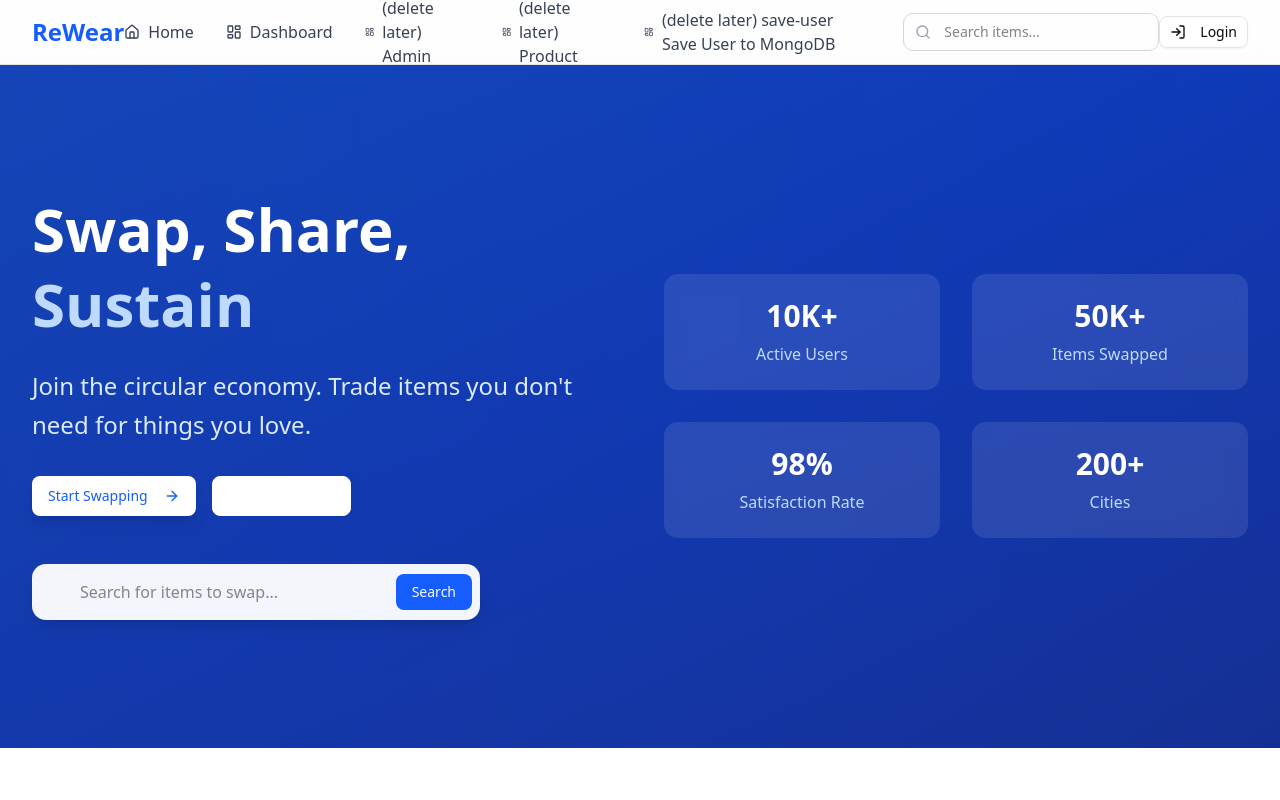
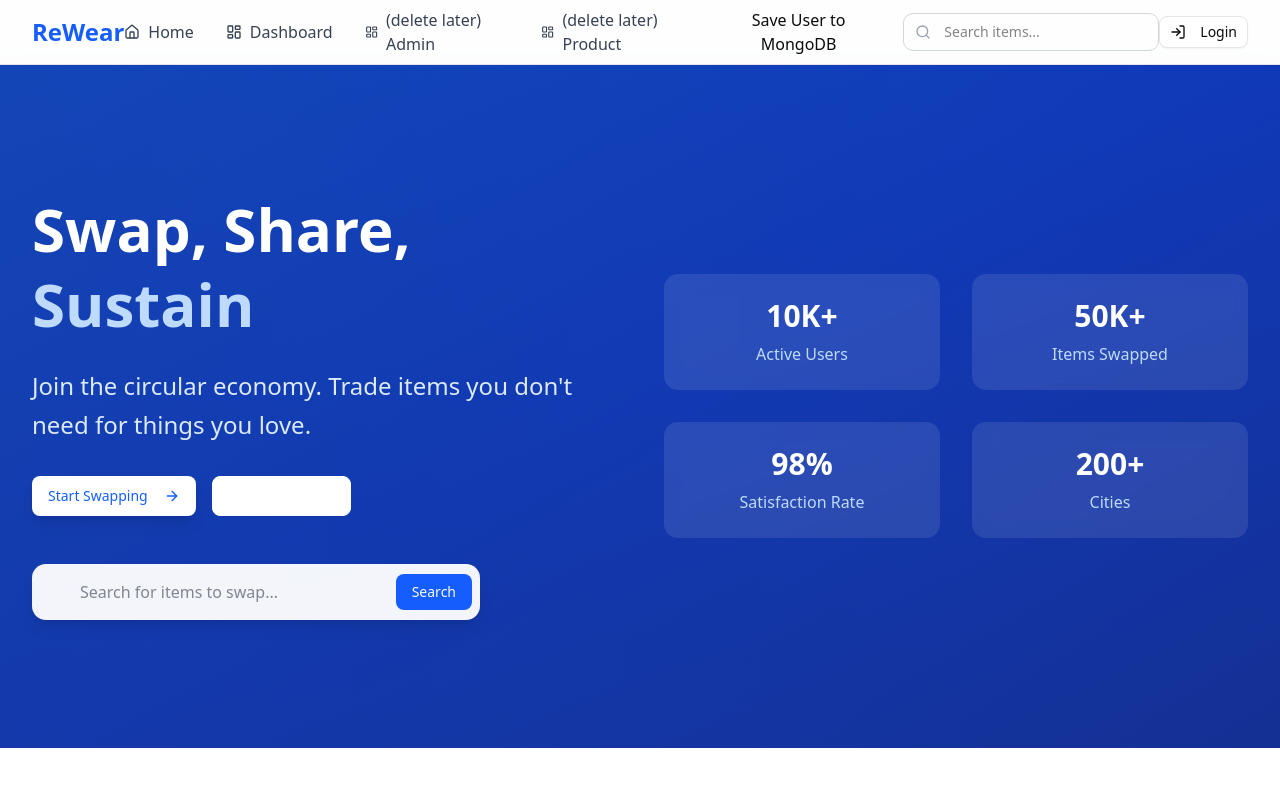
Before and after one commit to sombit-k/odoo-hackathon, a React (Vite) app in the folder frontend/: page /landingpage in a window 1280 px wide. Shown: the top 800 px of the page. Built offline with nearby package versions, Linux system fonts and the light colour scheme; no server answers.

Commit message:
feat: update Navbar to include SaveUserButton and remove deprecated links

```diff
--- a/frontend/src/components/Navbar.jsx
+++ b/frontend/src/components/Navbar.jsx
@@ -53,13 +53,9 @@ const Navbar = () => {
               <LayoutDashboard className="w-4 h-4" />
               <span>(delete later) Product</span>
             </Link>
-            <Link //delete this later
-              to="/product"
-              className="flex items-center space-x-2 text-gray-700 hover:text-blue-600 transition-colors"
-            >
-              <LayoutDashboard className="w-4 h-4" />
-              <span>(delete later) save-user  <SaveUserButton /></span>
-            </Link>
+
+
+            <SaveUserButton />
 
             {/* Search Form */}
             <form onSubmit={handleSearch} className="flex items-center">
--- a/frontend/src/components/SaveUserButton.jsx
+++ b/frontend/src/components/SaveUserButton.jsx
@@ -7,6 +7,7 @@ function SaveUserButton() {
   const { getToken } = useAuth();
 
   const handleSaveUser = async () => {
+    console.log("user being saved")
     const token = await getToken();
 
     const res = await axios.post(
```
